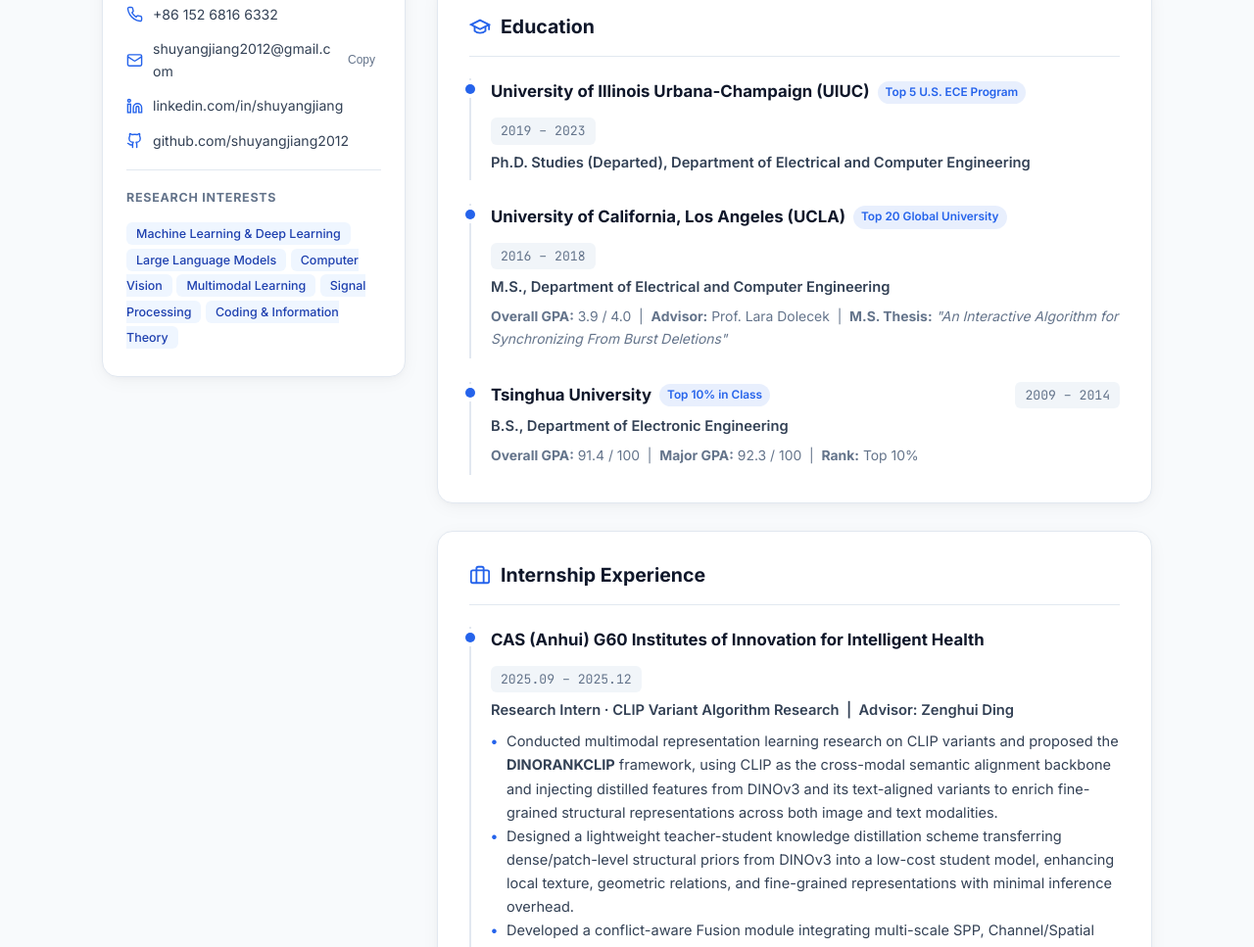
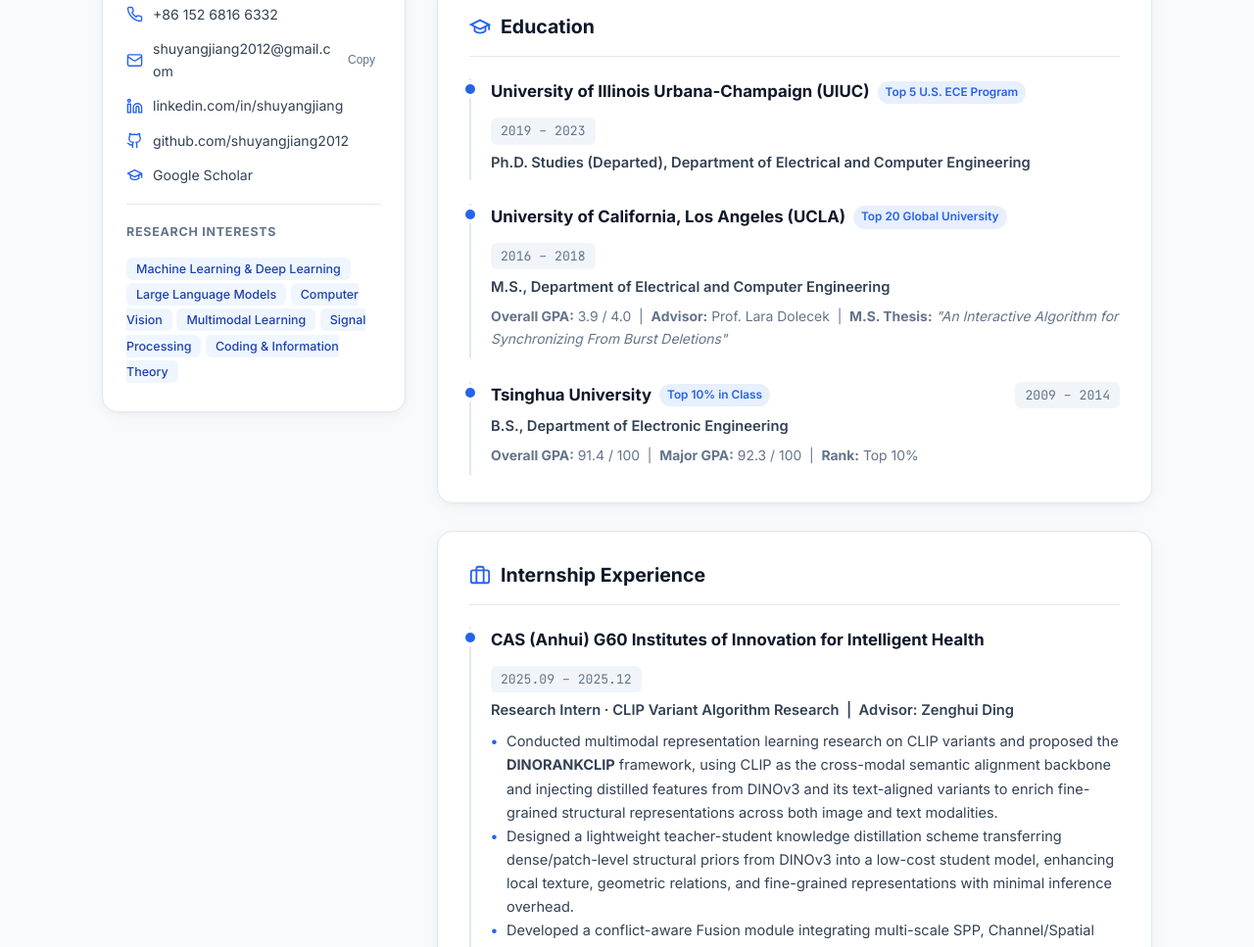
Before and after one commit to shuyangjiang2012/shuyangjiang2012.github.io, a plain HTML site: page index.html in a window 1280 px wide. Shown: the part 734-1701 px from the top of the page at 98% size. Drawn offline with Linux system fonts and the light colour scheme.

Commit message:
Add Google Scholar link to contact section

```diff
--- a/index.html
+++ b/index.html
@@ -899,6 +899,15 @@
             github.com/shuyangjiang2012
           </a>
         </li>
+        <li class="contact-item">
+          <svg viewBox="0 0 24 24" fill="none" stroke="currentColor" stroke-width="2" stroke-linecap="round" stroke-linejoin="round">
+            <path d="M22 10v6M2 10l10-5 10 5-10 5z"/>
+            <path d="M6 12v5c3 3 9 3 12 0v-5"/>
+          </svg>
+          <a href="https://scholar.google.com/citations?hl=en&amp;user=FIZApbMAAAAJ" target="_blank" rel="noopener noreferrer">
+            <span data-lang="zh">谷歌学术</span><span data-lang="en">Google Scholar</span>
+          </a>
+        </li>
       </ul>
 
       <div class="divider"></div>
```
